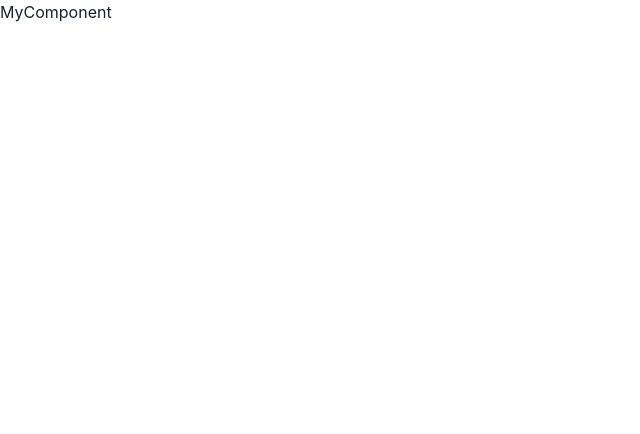
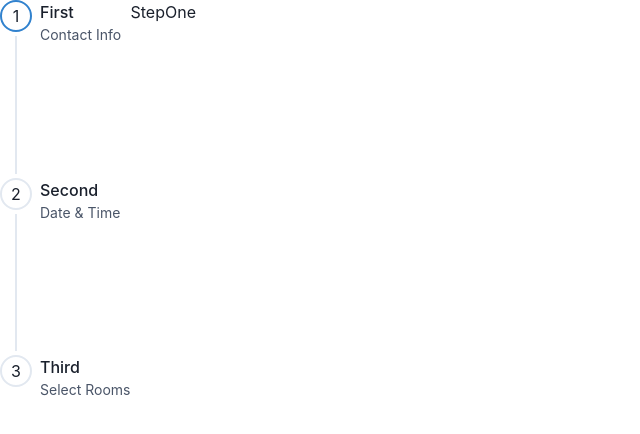
Before and after one commit to ShrutiSavani/Multi-step-form, a React (Create React App) app: page / in a window 1280 px wide. Shown: the top 434 px of the page, without its empty margins (0-640 px from the left). Built offline with nearby package versions, Linux system fonts and the light colour scheme.

Commit message:
StepContext and steps change logic

```diff
--- a/src/App.js
+++ b/src/App.js
@@ -1,9 +1,15 @@
+import { Box } from '@chakra-ui/react';
 import './App.css';
-import MyComponent from './components/MyComponent';
+import { Form } from './pages';
+import StepProvider from './context/StepContext';
 
 function App() {
   return (
-    <MyComponent/>
+    <Box>
+      <StepProvider>
+        <Form />
+      </StepProvider>
+    </Box>
   );
 }
 
--- a/src/components/MyComponent.js
+++ b/src/components/MyComponent.js
@@ -1,10 +1,42 @@
-import { Text } from '@chakra-ui/react'
-import React from 'react'
+// import { Box, Button, Step, StepDescription, StepIcon, StepIndicator, StepNumber, StepSeparator, StepStatus, StepTitle, Stepper, useSteps } from '@chakra-ui/react'
+// import React from 'react'
 
-const MyComponent = () => {
-    return (
-        <Text>MyComponent</Text>
-    )
-}
+// const MyComponent = () => {
+//     const steps = [
+//         { title: 'First', description: 'Contact Info' },
+//         { title: 'Second', description: 'Date & Time' },
+//         { title: 'Third', description: 'Select Rooms' },
+//     ]
 
-export default MyComponent
+
+//     const { activeStep } = useSteps({
+//         index: 1,
+//         count: steps.length,
+//     })
+//     return (
+
+
+//         <Stepper index={activeStep} orientation='vertical' height='400px' gap='0'>
+//             {steps.map((step, index) => (
+//                 <Step key={index}>
+//                     <StepIndicator>
+//                         <StepStatus
+//                             complete={<StepIcon />}
+//                             incomplete={<StepNumber />}
+//                             active={<StepNumber />}
+//                         />
+//                     </StepIndicator>
+
+//                     <Box flexShrink='0'>
+//                         <StepTitle>{step.title}</StepTitle>
+//                         <StepDescription>{step.description}</StepDescription>
+//                     </Box>
+
+//                     <StepSeparator />
+//                 </Step>
+//             ))}
+//         </Stepper>
+//     )
+// }
+
+// export default MyComponent
--- /dev/null
+++ b/src/components/StepOne/index.js
@@ -0,0 +1,9 @@
+import React from 'react'
+
+function StepOne() {
+  return (
+    <div>StepOne</div>
+  )
+}
+
+export default StepOne
--- /dev/null
+++ b/src/components/StepThree/index.js
@@ -0,0 +1,9 @@
+import React from 'react'
+
+const StepThree = () => {
+  return (
+    <div>StepThree</div>
+  )
+}
+
+export default StepThree
--- /dev/null
+++ b/src/components/StepTwo/index.js
@@ -0,0 +1,9 @@
+import React from 'react'
+
+const StepTwo = () => {
+  return (
+    <div>StepTwo</div>
+  )
+}
+
+export default StepTwo
--- /dev/null
+++ b/src/components/StepperComponent/index.js
@@ -0,0 +1,42 @@
+import React, { useContext } from 'react'
+import { Box, Step, StepDescription, StepIcon, StepIndicator, StepNumber, StepSeparator, StepStatus, StepTitle, Stepper, useSteps } from '@chakra-ui/react'
+import { StepContext } from '../../context/StepContext'
+
+const StepperComponent = () => {
+    const { step } = useContext(StepContext)
+    const steps = [
+        { title: 'First', description: 'Contact Info' },
+        { title: 'Second', description: 'Date & Time' },
+        { title: 'Third', description: 'Select Rooms' },
+    ]
+    console.log(step)
+    const { activeStep } = useSteps({
+        index: step,
+        count: steps.length,
+    })
+
+    return (
+        <Stepper index={activeStep} orientation='vertical' height='400px' gap='0'>
+            {steps.map((step, index) => (
+                <Step key={index}>
+                    <StepIndicator>
+                        <StepStatus
+                            complete={<StepIcon />}
+                            incomplete={<StepNumber />}
+                            active={<StepNumber />}
+                        />
+                    </StepIndicator>
+
+                    <Box flexShrink='0'>
+                        <StepTitle>{step.title}</StepTitle>
+                        <StepDescription>{step.description}</StepDescription>
+                    </Box>
+
+                    <StepSeparator />
+                </Step>
+            ))}
+        </Stepper>
+    )
+}
+
+export default StepperComponent
--- /dev/null
+++ b/src/components/index.js
@@ -0,0 +1,11 @@
+import StepperComponent from './StepperComponent';
+import StepOne from './StepOne';
+import StepTwo from './StepTwo';
+import StepThree from './StepThree';
+
+export {
+    StepperComponent,
+    StepOne,
+    StepTwo,
+    StepThree
+}
--- /dev/null
+++ b/src/context/StepContext.js
@@ -0,0 +1,25 @@
+import { createContext, useState } from 'react';
+
+export const StepContext = createContext()
+
+const StepProvider = ({ children }) => {
+    const [step, setStep] = useState(0)
+
+    const goToNextStep = () => {
+        setStep((prev) => prev + 1)
+    }
+
+    const goToPreviousStep = () => {
+        setStep((prev) => prev - 1)
+    }
+    return (
+        <StepContext.Provider value={{
+            step,
+            goToNextStep,
+            goToPreviousStep
+        }}>
+            {children}
+        </StepContext.Provider>
+    )
+}
+export default StepProvider
--- /dev/null
+++ b/src/pages/Form/index.js
@@ -0,0 +1,26 @@
+import { Box, Flex, Text } from '@chakra-ui/react'
+import React, { useContext } from 'react'
+import { StepOne, StepThree, StepTwo, StepperComponent } from '../../components'
+import { StepContext } from '../../context/StepContext'
+
+const Form = () => {
+    const { step } = useContext(StepContext)
+    return (
+        <Box>
+            <Flex>
+                <StepperComponent />
+                {
+                    step == 0 ?
+                        <StepOne />
+                        :
+                        step == 1 ?
+                            <StepTwo />
+                            :
+                            <StepThree />
+                }
+            </Flex>
+        </Box>
+    )
+}
+
+export default Form
--- /dev/null
+++ b/src/pages/index.js
@@ -0,0 +1,5 @@
+import Form from './Form';
+
+export{
+    Form
+}
```
